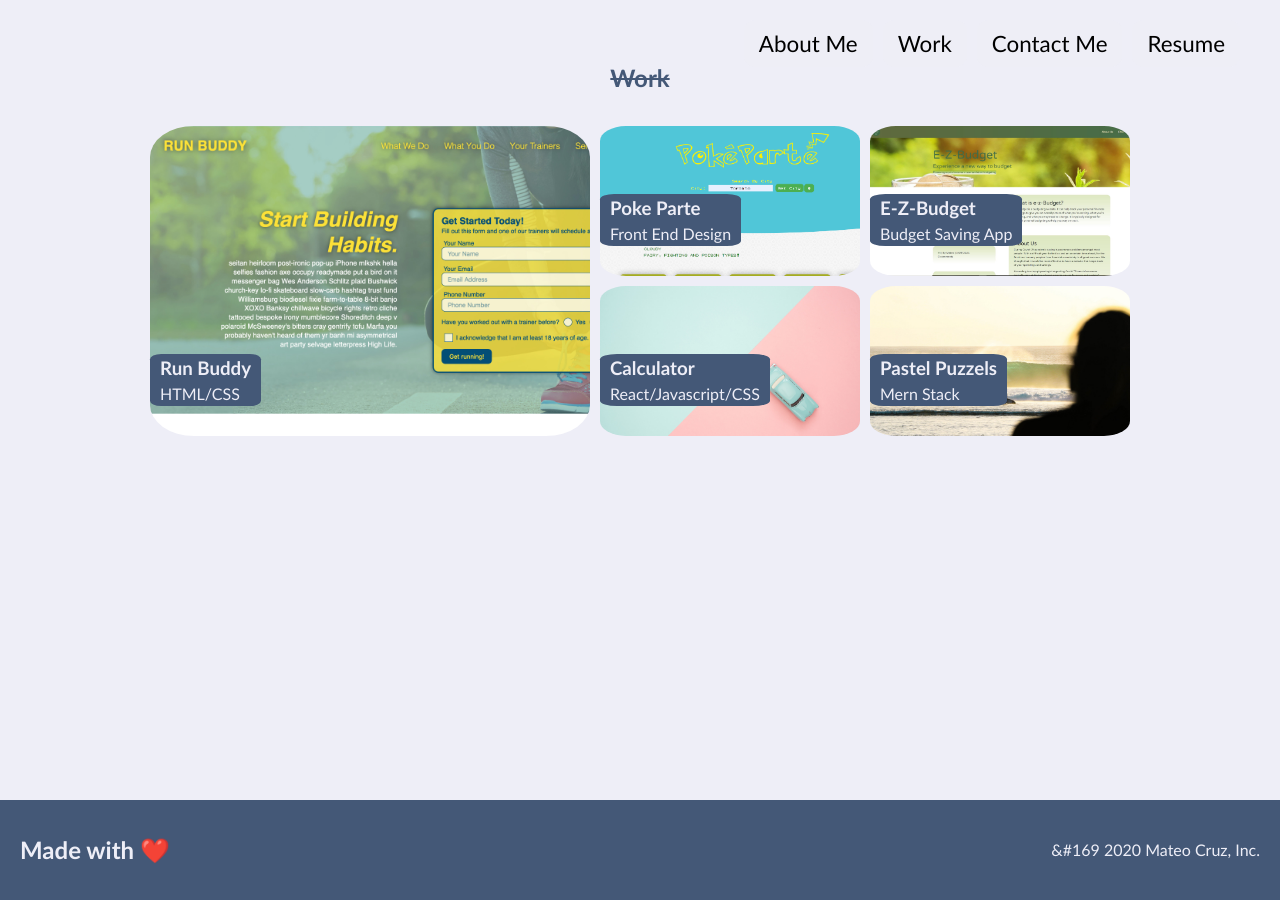
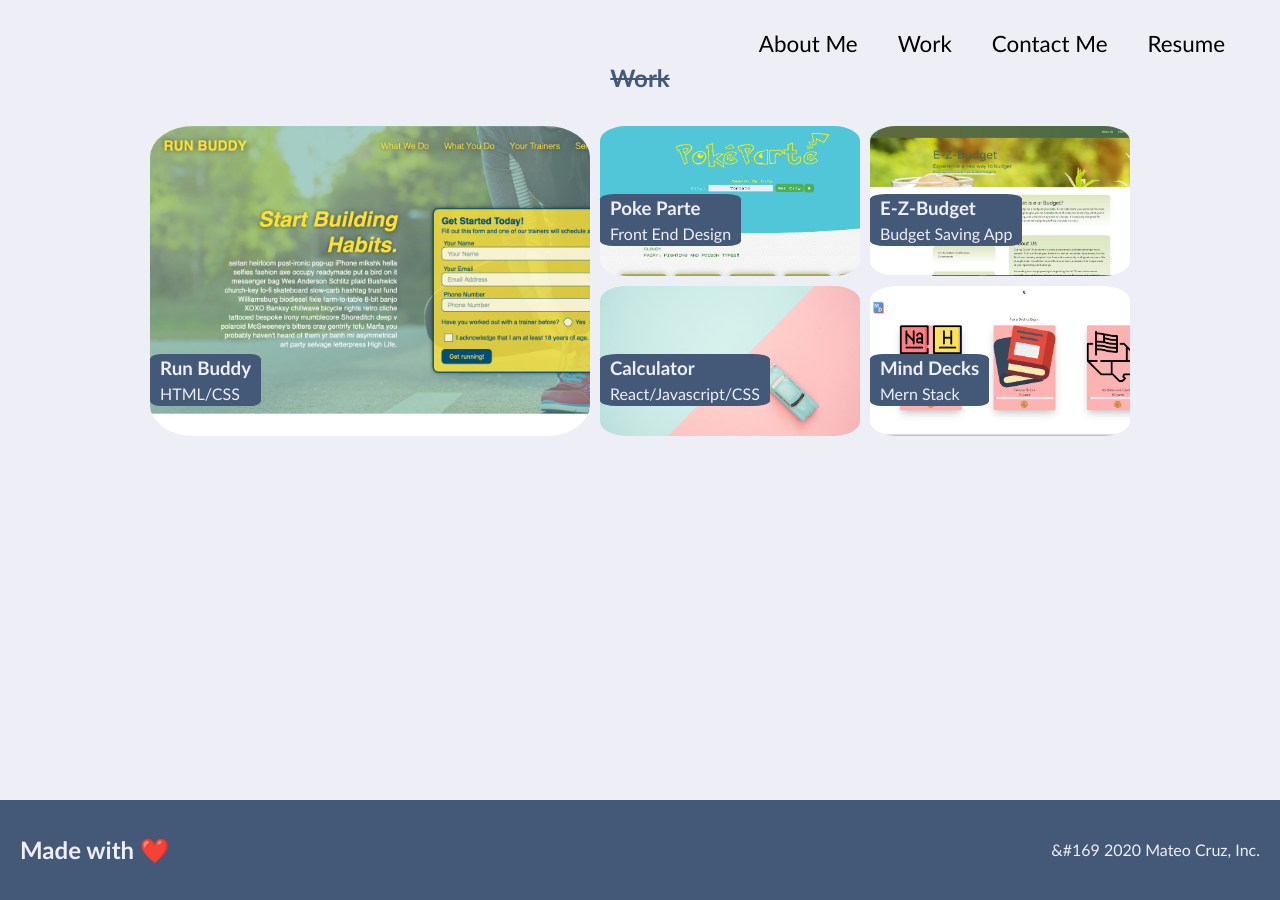
Before and after one commit to cruzma/React-Portfolio, a React (Create React App) app: page / in a window 1280 px wide. Both pictures are taken after a click on the link "Work". Built offline with nearby package versions, Linux system fonts and the light colour scheme.

Commit message:
added project 3 to work page

```diff
--- a/src/components/Work/index.js
+++ b/src/components/Work/index.js
@@ -29,9 +29,9 @@ function Work(){
                     <span>React/Javascript/CSS</span>
                 </div>
                 </a>
-                <a href="#" class="grid-item pastel-puzzle">
+                <a href="#" class="grid-item mind-decks">
                 <div>
-                    <h3>Pastel Puzzels</h3>
+                    <h3>Mind Decks</h3>
                     <span>Mern Stack</span>
                 </div>
                 </a>
--- a/src/index.css
+++ b/src/index.css
@@ -207,8 +207,8 @@ section h2{
 
 }
 
-.pastel-puzzle{
-  background-image: url(./assets/images/02-portfolio-4.jpg);
+.mind-decks{
+  background-image: url(./assets/images/mindDecks.JPG);
   background-size: cover;
 
 }
```
Also changed, not shown: src/assets/images/mindDecks.JPG (added).
